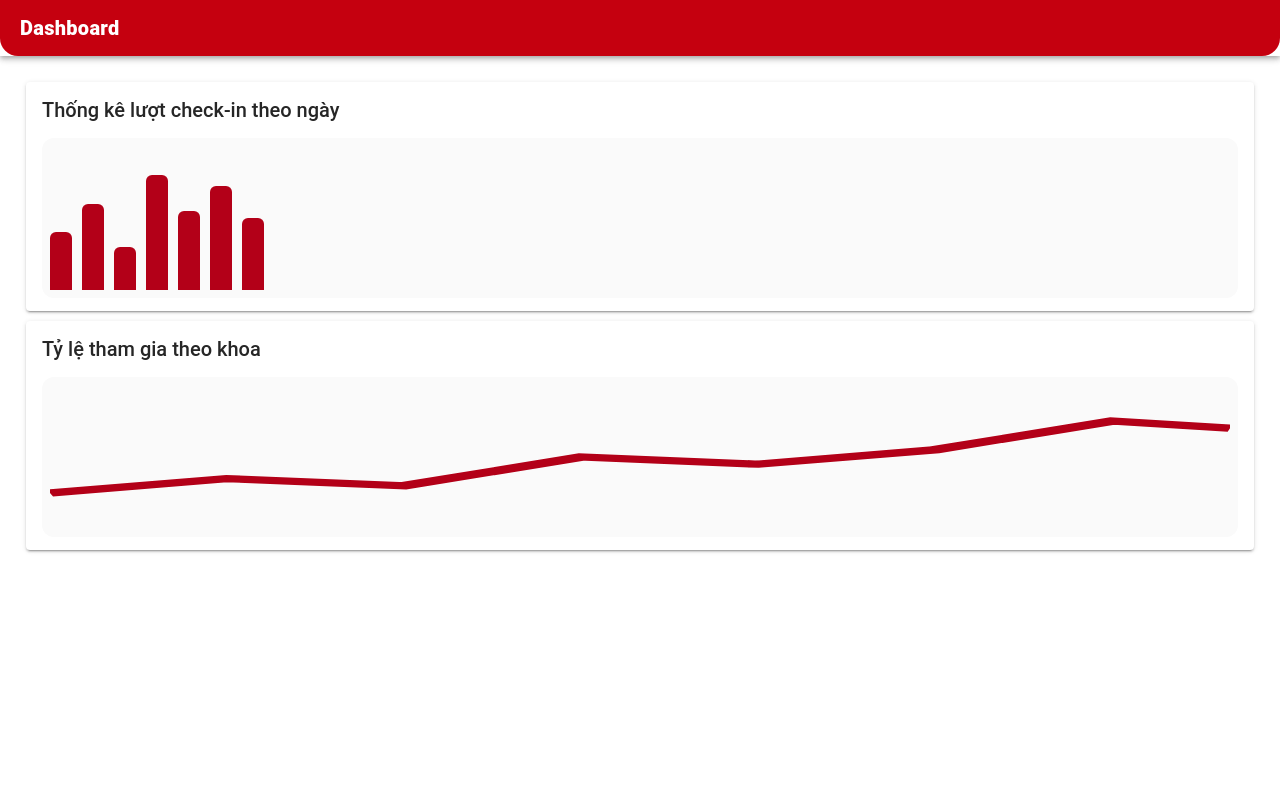
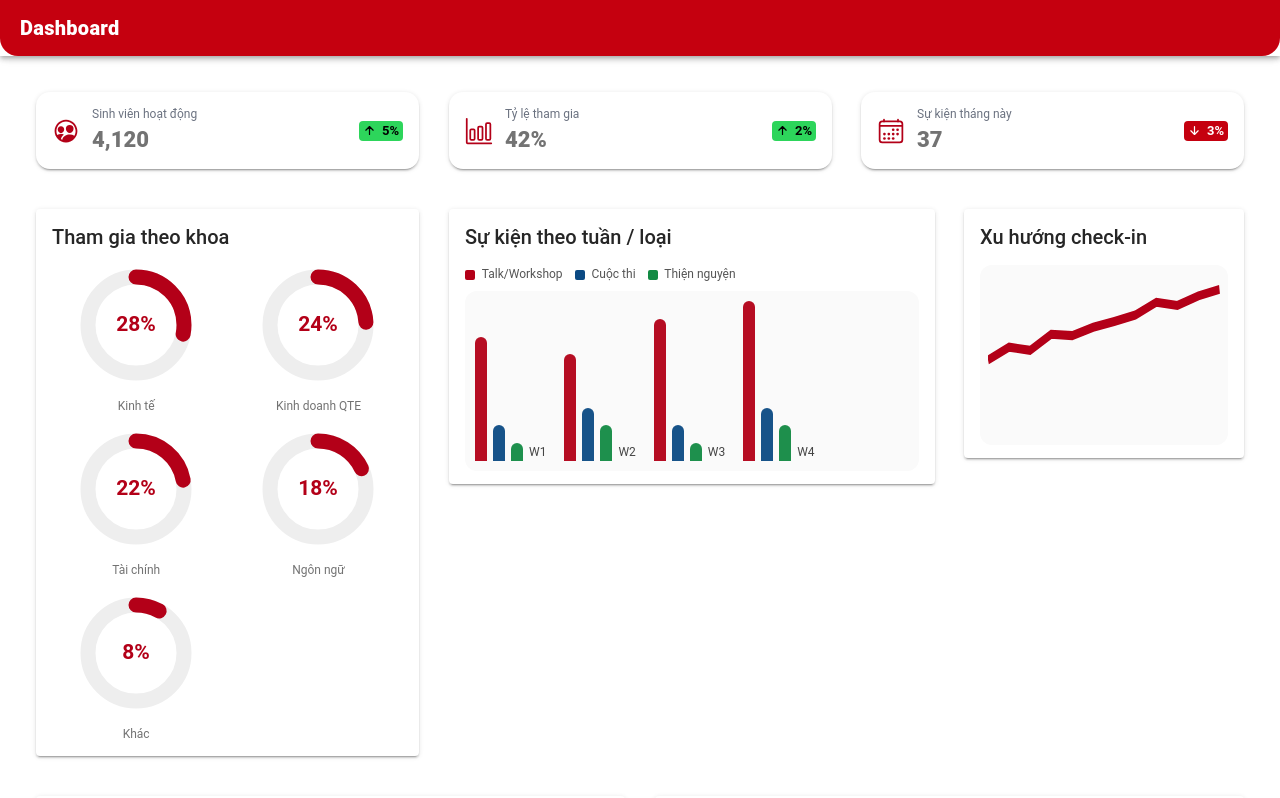
Before and after one commit to XuananLe/FTU-DRL, a React (Vite) app: page /dashboard in a window 1280 px wide. Built offline with nearby package versions, Linux system fonts and the light colour scheme.

Commit message:
Add dashboard

```diff
--- a/src/pages/Dashboard.css
+++ b/src/pages/Dashboard.css
@@ -1,4 +1,49 @@
-.bar-chart{ height:160px; display:flex; gap:10px; align-items:flex-end; padding:8px; background:#fafafa; border-radius:12px; }
-.bar{ width:22px; background:#b30018; border-radius:6px 6px 0 0; }
-.line-chart{ height:160px; background:#fafafa; border-radius:12px; padding:8px; }
-.line-chart svg{ width:100%; height:100%; }
+/* Header bo cong */
+.curved-toolbar::part(background){
+  border-bottom-left-radius: 18px;
+  border-bottom-right-radius: 18px;
+}
+.zone-title{ font-weight: 800; }
+
+/* ===== KPI ===== */
+.kpi{ border-radius: 14px; }
+.kpi-row{ display:flex; align-items:center; gap:12px; }
+.kpi-ic{ font-size:28px; color:#b30018; }
+.kpi-label{ color:#6b7280; font-size:12px; }
+.kpi-value{ font-size:22px; font-weight:800; }
+.kpi-delta{ margin-left:auto; display:flex; align-items:center; gap:6px; }
+
+/* ===== Donut ===== */
+.donut-grid{ display:grid; grid-template-columns: repeat(2, minmax(0,1fr)); gap:14px; }
+.donut{ text-align:center; }
+.donut svg{ width:100%; max-width:120px; }
+.donut-bg{ fill:none; stroke:#eee; stroke-width:10; }
+.donut-fg{ fill:none; stroke:#b30018; stroke-width:10; stroke-linecap:round; transform: rotate(-90deg); transform-origin: 40px 40px; }
+.donut-txt{ font-size:14px; font-weight:700; fill:#b30018; }
+.donut-label{ margin-top:6px; font-size:12px; }
+
+/* ===== Group bar ===== */
+.gbar-legend{ display:flex; gap:12px; font-size:12px; margin-bottom:8px; color:#555; }
+.gbar-legend i{ display:inline-block; width:10px; height:10px; border-radius:2px; margin-right:4px; vertical-align:middle; }
+.gbar-wrap{ display:flex; align-items:flex-end; gap:18px; height:180px; padding:10px; background:#fafafa; border-radius:12px; }
+.gbar-group{ display:flex; align-items:flex-end; gap:6px; height:100%; }
+.gbar-bar{ width:12px; border-radius:6px 6px 0 0; opacity:.95; }
+.gbar-cat{ text-align:center; font-size:12px; margin-top:6px; color:#444; }
+
+/* ===== Line ===== */
+.line-box{ height:180px; background:#fafafa; border-radius:12px; padding:8px; }
+.line-box svg{ width:100%; height:100%; }
+
+/* ===== Rank ===== */
+.rank{ display:flex; flex-direction:column; gap:10px; }
+.rank-row{ display:grid; grid-template-columns: 1fr 1fr auto; gap:10px; align-items:center; }
+.rank-name{ font-weight:600; }
+.rank-bar{ height:8px; background:#f0f0f0; border-radius:999px; overflow:hidden; }
+.rank-fill{ height:100%; background:#b30018; }
+.rank-meta{ font-size:12px; color:#555; }
+
+/* ===== Overview ===== */
+.overview{ display:grid; grid-template-columns:1fr 1fr; gap:12px; }
+.overview div{ background:#fafafa; border-radius:12px; padding:12px; display:flex; justify-content:space-between; }
+.overview span{ color:#6b7280; font-size:12px; }
+.overview b{ font-size:16px; }
--- a/src/pages/Dashboard.tsx
+++ b/src/pages/Dashboard.tsx
@@ -1,9 +1,150 @@
-import React from "react";
-import { IonPage, IonHeader, IonToolbar, IonTitle, IonContent, IonCard, IonCardHeader, IonCardTitle, IonCardContent } from "@ionic/react";
+import React, { useMemo } from "react";
+import {
+  IonPage, IonHeader, IonToolbar, IonTitle, IonContent,
+  IonGrid, IonRow, IonCol, IonCard, IonCardHeader,
+  IonCardTitle, IonCardContent, IonBadge, IonIcon
+} from "@ionic/react";
+import {
+  peopleCircleOutline, schoolOutline, calendarOutline,
+  barChartOutline, arrowUp, arrowDown
+} from "ionicons/icons";
 import "./Dashboard.css";
 
+/* ------- Mini components (SVG thuần) ------- */
+function StatKPI({
+  icon, label, value, delta, good
+}: { icon: any; label: string; value: string; delta?: number; good?: boolean }) {
+  return (
+    <IonCard className="kpi">
+      <IonCardContent>
+        <div className="kpi-row">
+          <IonIcon icon={icon} className="kpi-ic" />
+          <div className="kpi-meta">
+            <div className="kpi-label">{label}</div>
+            <div className="kpi-value">{value}</div>
+          </div>
+          {delta !== undefined && (
+            <IonBadge color={good ? "success" : "danger"} className="kpi-delta">
+              <IonIcon icon={good ? arrowUp : arrowDown} />
+              <span>{Math.abs(delta)}%</span>
+            </IonBadge>
+          )}
+        </div>
+      </IonCardContent>
+    </IonCard>
+  );
+}
+
+/* Donut (SVG) – nhận percent 0..100 */
+function Donut({ percent, label }: { percent: number; label: string }) {
+  const p = Math.max(0, Math.min(100, percent));
+  const R = 32;
+  const C = 2 * Math.PI * R;
+  const dash = (p / 100) * C;
+  return (
+    <div className="donut">
+      <svg viewBox="0 0 80 80">
+        <circle cx="40" cy="40" r={R} className="donut-bg" />
+        <circle cx="40" cy="40" r={R} className="donut-fg"
+          strokeDasharray={`${dash} ${C - dash}`} />
+        <text x="40" y="44" textAnchor="middle" className="donut-txt">{p}%</text>
+      </svg>
+      <div className="donut-label">{label}</div>
+    </div>
+  );
+}
+
+/* Bar chart cột nhóm – dữ liệu theo tuần */
+function GroupBar({
+  categories, series
+}: { categories: string[]; series: { name: string; data: number[]; color: string }[] }) {
+  const max = Math.max(...series.flatMap(s => s.data), 1);
+  return (
+    <div className="gbar">
+      <div className="gbar-legend">
+        {series.map(s => (<span key={s.name}><i style={{background:s.color}}/> {s.name}</span>))}
+      </div>
+      <div className="gbar-wrap">
+        {categories.map((cat, idx) => (
+          <div key={cat} className="gbar-group">
+            {series.map(s => (
+              <div key={s.name} className="gbar-bar"
+                style={{ height: `${(s.data[idx] / max) * 100}%`, background: s.color }} />
+            ))}
+            <div className="gbar-cat">{cat}</div>
+          </div>
+        ))}
+      </div>
+    </div>
+  );
+}
+
+/* Line chart đơn giản (SVG) */
+function SimpleLine({ points, color="#b30018" }:{points:number[], color?:string}) {
+  const max = Math.max(...points, 1);
+  const step = 100/(points.length-1);
+  const poly = points.map((v,i)=>`${i*step},${40-(v/max)*36}`).join(" ");
+  return (
+    <div className="line-box">
+      <svg viewBox="0 0 100 40" preserveAspectRatio="none">
+        <polyline fill="none" stroke={color} strokeWidth="2.2" points={poly}/>
+      </svg>
+    </div>
+  );
+}
+
+/* Rank list CLB theo số sự kiện/tổng check-in */
+function ClubRank({ rows }:{rows:{club:string; events:number; checkins:number}[]}) {
+  const max = Math.max(...rows.map(r=>r.events), 1);
+  return (
+    <div className="rank">
+      {rows.map((r,i)=>(
+        <div className="rank-row" key={r.club}>
+          <div className="rank-name">{i+1}. {r.club}</div>
+          <div className="rank-bar">
+            <div className="rank-fill" style={{width:`${(r.events/max)*100}%`}}/>
+          </div>
+          <div className="rank-meta">{r.events} sk / {r.checkins} ck</div>
+        </div>
+      ))}
+    </div>
+  );
+}
+
+/* -------------- Trang Dashboard -------------- */
 export default function Dashboard(){
-  const bars = [40, 60, 30, 80, 55, 72, 50]; // demo %
+  // Demo data (có thể lấy từ API sau)
+  const data = useMemo(()=>({
+    totalStudents: 9800,
+    activeStudents: 4120,
+    participationRate: 42,  // %
+    eventsThisMonth: 37,
+    clubsHosting: 18,
+    trendAttendance: [120,140,135,160,158,171,180,190,210,205,220,230],
+    donutByFaculty: [
+      {label:'Kinh tế', pct: 28},
+      {label:'Kinh doanh QTE', pct: 24},
+      {label:'Tài chính', pct: 22},
+      {label:'Ngôn ngữ', pct: 18},
+      {label:'Khác', pct: 8},
+    ],
+    byWeekType: {
+      cats: ['W1','W2','W3','W4'],
+      series: [
+        {name:'Talk/Workshop', data:[7,6,8,9], color:'#b30018'},
+        {name:'Cuộc thi',      data:[2,3,2,3], color:'#0b4a83'},
+        {name:'Thiện nguyện',  data:[1,2,1,2], color:'#128a43'},
+      ]
+    },
+    clubRank: [
+      {club:'CLB Marketing', events:9,  checkins: 1260},
+      {club:'CLB Nhà Lãnh Đạo Trẻ', events:8,  checkins: 980},
+      {club:'CLB Kinh tế quốc tế', events:7,  checkins: 910},
+      {club:'CLB Tiếng Anh', events:6,  checkins: 760},
+      {club:'CLB Tình nguyện', events:5,  checkins: 720},
+    ]
+  }),[]);
+
   return (
     <IonPage>
       <IonHeader>
@@ -11,27 +152,90 @@ export default function Dashboard(){
           <IonTitle className="zone-title">Dashboard</IonTitle>
         </IonToolbar>
       </IonHeader>
+
       <IonContent className="ion-padding">
+        {/* KPI hàng đầu */}
+        <IonGrid>
+          <IonRow>
+            <IonCol size="12" sizeMd="4">
+              <StatKPI icon={peopleCircleOutline} label="Sinh viên hoạt động"
+                       value={`${data.activeStudents.toLocaleString()}`}
+                       delta={5} good />
+            </IonCol>
+            <IonCol size="12" sizeMd="4">
+              <StatKPI icon={barChartOutline} label="Tỷ lệ tham gia"
+                       value={`${data.participationRate}%`} delta={2} good />
+            </IonCol>
+            <IonCol size="12" sizeMd="4">
+              <StatKPI icon={calendarOutline} label="Sự kiện tháng này"
+                       value={`${data.eventsThisMonth}`} delta={-3} />
+            </IonCol>
+          </IonRow>
+        </IonGrid>
+
+        {/* Dòng 2: donut + bar/group + line */}
+        <IonGrid>
+          <IonRow>
+            <IonCol size="12" sizeMd="4">
               <IonCard>
-          <IonCardHeader><IonCardTitle>Thống kê lượt check-in theo ngày</IonCardTitle></IonCardHeader>
+                <IonCardHeader><IonCardTitle>Tham gia theo khoa</IonCardTitle></IonCardHeader>
                 <IonCardContent>
-            <div className="bar-chart">
-              {bars.map((h,i)=>(<div key={i} className="bar" style={{height:`${h}%`}} />))}
+                  <div className="donut-grid">
+                    {data.donutByFaculty.map(d=>(
+                      <Donut key={d.label} percent={d.pct} label={d.label}/>
+                    ))}
                   </div>
                 </IonCardContent>
               </IonCard>
+            </IonCol>
 
+            <IonCol size="12" sizeMd="5">
               <IonCard>
-          <IonCardHeader><IonCardTitle>Tỷ lệ tham gia theo khoa</IonCardTitle></IonCardHeader>
+                <IonCardHeader><IonCardTitle>Sự kiện theo tuần / loại</IonCardTitle></IonCardHeader>
                 <IonCardContent>
-            <div className="line-chart">
-              <svg viewBox="0 0 100 40" preserveAspectRatio="none">
-                <polyline fill="none" stroke="#b30018" strokeWidth="2"
-                  points="0,30 15,26 30,28 45,20 60,22 75,18 90,10 100,12" />
-              </svg>
+                  <GroupBar categories={data.byWeekType.cats} series={data.byWeekType.series}/>
+                </IonCardContent>
+              </IonCard>
+            </IonCol>
+
+            <IonCol size="12" sizeMd="3">
+              <IonCard>
+                <IonCardHeader><IonCardTitle>Xu hướng check-in</IonCardTitle></IonCardHeader>
+                <IonCardContent>
+                  <SimpleLine points={data.trendAttendance}/>
+                </IonCardContent>
+              </IonCard>
+            </IonCol>
+          </IonRow>
+        </IonGrid>
+
+        {/* Dòng 3: leaderboard CLB + tổng quan */}
+        <IonGrid>
+          <IonRow>
+            <IonCol size="12" sizeMd="6">
+              <IonCard>
+                <IonCardHeader><IonCardTitle>Bảng xếp hạng CLB (sự kiện / check-in)</IonCardTitle></IonCardHeader>
+                <IonCardContent>
+                  <ClubRank rows={data.clubRank}/>
+                </IonCardContent>
+              </IonCard>
+            </IonCol>
+
+            <IonCol size="12" sizeMd="6">
+              <IonCard>
+                <IonCardHeader><IonCardTitle>Tổng quan</IonCardTitle></IonCardHeader>
+                <IonCardContent>
+                  <div className="overview">
+                    <div><span>Tổng SV</span> <b>{data.totalStudents.toLocaleString()}</b></div>
+                    <div><span>CLB tổ chức tháng này</span> <b>{data.clubsHosting}</b></div>
+                    <div><span>Điểm trung bình DRL tham gia</span> <b>82/100</b></div>
+                    <div><span>Tỉ lệ hoàn thành feedback</span> <b>64%</b></div>
                   </div>
                 </IonCardContent>
               </IonCard>
+            </IonCol>
+          </IonRow>
+        </IonGrid>
       </IonContent>
     </IonPage>
   );
```
Also changed, not shown: src/pages/Auth.tsx (+0 -11 lines). Lines whose indentation alone changed are shown as unchanged.
